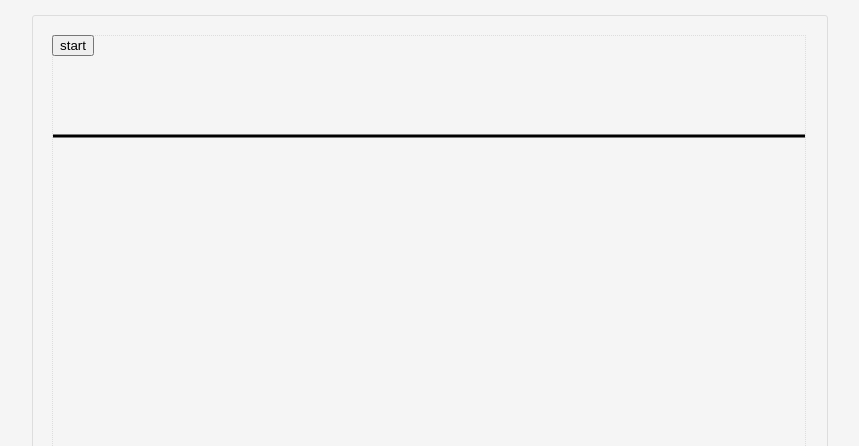
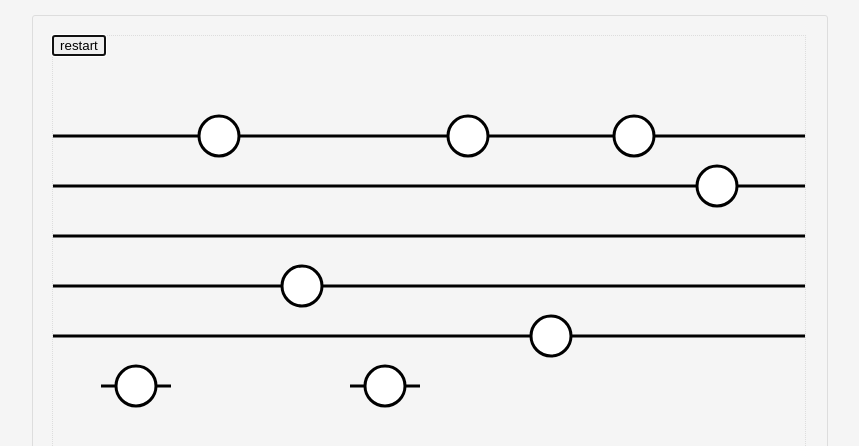
Before and after one commit to crisstanza/svg, a plain HTML site: page WebContent/index.html in a window 1280 px wide. Both pictures are taken after a click on the button "start". Shown: the top 446 px of the page, without its empty margins (210-1069 px from the left). Drawn offline with Linux system fonts and the light colour scheme.

Commit message:
Drawing some lines and circles.

```diff
--- a/WebContent/index.html
+++ b/WebContent/index.html
@@ -13,8 +13,9 @@
 			<svg width="100%" height="100%">
 
 				<defs>
-			  		<line id="line" x1="0" y1="0" x2="100%" y2="0" stroke-width="3" stroke="#000" />
-					<circle id="circle" cx="0" cy="0" r="15" stroke-width="3" stroke="#000" fill="#FFF" />
+			  		<line id="line" x1="0" y1="0" x2="100%" y2="0" stroke-width="3" stroke="#000" name="drawing" />
+					<circle id="circle" cx="0" cy="0" r="20" stroke-width="3" stroke="#000" fill="#FFF" name="drawing" />
+			  		<line id="extra-line" x1="0" y1="0" x2="0" y2="0" stroke-width="3" stroke="#000" name="drawing" />
 			  	</defs>
 <!--
 			  	<use xlink:href="#line" x="0" y="100"/>
--- a/WebContent/js/js.js
+++ b/WebContent/js/js.js
@@ -1,24 +1,103 @@
 (function() {
 
-	var SVG = null;
-	var LINE = null;
+	var SvgUtils = function() {
+
+		this.SVG = document.getElementsByTagName('svg')[0];
+		this.LINE = document.getElementById('line');
+		this.CIRCLE = document.getElementById('circle');
+		this.EXTRA_LINE = document.getElementById('extra-line');
+
+		this.line = function(y) {
+			var line = this.LINE.cloneNode(true);
+			line.removeAttribute('id');
+			line.setAttribute('y1', y);
+			line.setAttribute('y2', y);
+			return line;
+		};
+
+		this.circle = function(x, y) {
+			var circle = this.CIRCLE.cloneNode(true);
+			circle.removeAttribute('id');
+			circle.setAttribute('cx', x);
+			circle.setAttribute('cy', y);
+			return circle;
+		}
+
+		this.extraLine = function(x, y, l) {
+			var extraLine = this.EXTRA_LINE.cloneNode(true);
+			extraLine.removeAttribute('id');
+			extraLine.setAttribute('x1', x - 35);
+			extraLine.setAttribute('x2', x + 35);
+			extraLine.setAttribute('y1', y);
+			extraLine.setAttribute('y2', y);
+			return extraLine;
+		}
+
+		this.add = function(element) {
+			this.SVG.appendChild(element);
+		};
+
+	};
+
+	var svgUtils = null;
 
 	function init() {
-		SVG = document.getElementsByTagName('svg')[0];
-		LINE = document.getElementById('line');
+		svgUtils = new SvgUtils();
 		addClickEventListener(document.getElementsByTagName('button')[0]);
 	}
 
 	function addClickEventListener(button) {
 		button.addEventListener('click', function(event) { return buttonOnClick(event, this); });
+		button.focus();
 	}
 
 	function buttonOnClick(event, button) {
-		var line = LINE.cloneNode(true);
-		line.removeAttribute('id');
-		line.setAttribute('y1', 100);
-		line.setAttribute('y2', 100);
-		SVG.appendChild(line);
+		clean();
+		start();
+		button.innerHTML = 'restart';
+	}
+
+	function clean() {
+		var elements = document.getElementsByName('drawing');
+		while(elements.length > 0) {
+			var element = elements[elements.length - 1];
+			element.parentNode.removeChild(element);
+		}
+	}
+
+	function start() {
+		drawLines();
+		drawCircles();
+	}
+
+	function drawLines() {
+		for (var i = 1 ; i <= 5 ; i++) {
+			var line = svgUtils.line(50 + i*50);
+			svgUtils.add(line);
+		}
+	}
+
+	function drawCircles() {
+		for (var i = 1 ; i <= 8 ; i++) {
+			var j = rand(1, 13);
+			while (j%2 != 1) {
+				j = rand(1, 13);
+			}
+			var circle = svgUtils.circle(i*83, 25 + j*25);
+			if (j == 13 || j == 1) {
+				drawExtraLine(circle.getAttribute('cx')*1, circle.getAttribute('cy')*1);
+			}
+			svgUtils.add(circle);
+		}
+	}
+
+	function drawExtraLine(x, y, r) {
+		var extraLine = svgUtils.extraLine(x, y);
+		svgUtils.add(extraLine);
+	}
+
+	function rand(inf, sup) {
+		return Math.floor((Math.random() * sup) + inf);
 	}
 
 	window.addEventListener('load', function() { init(); });
```
